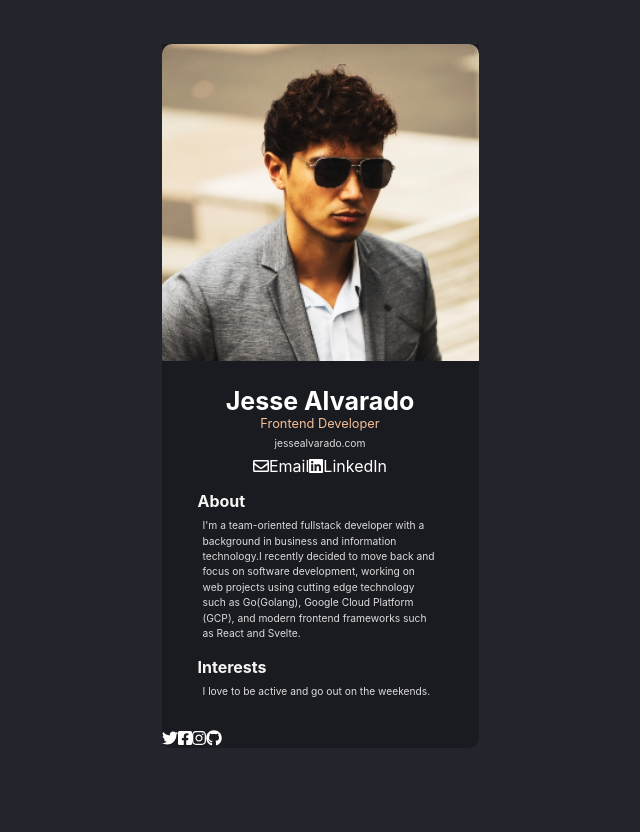
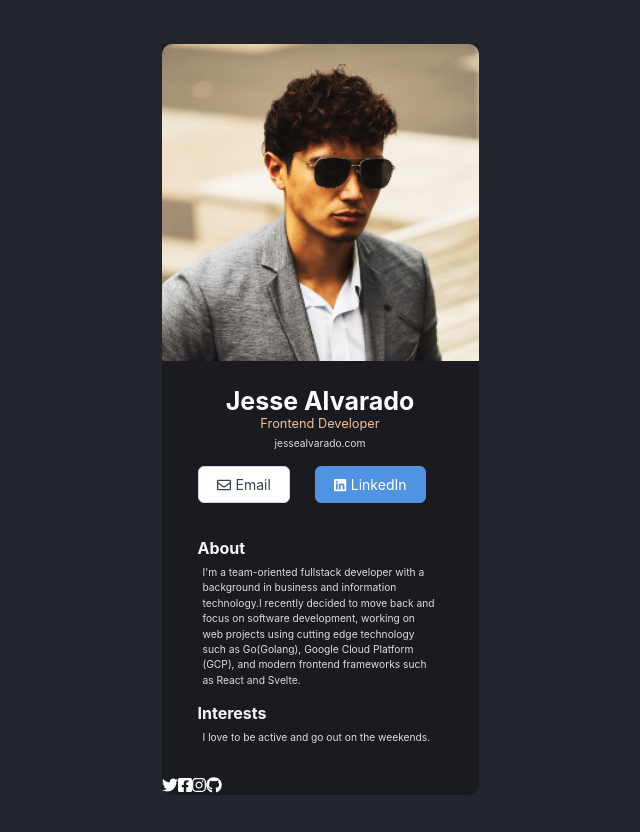
Before and after one commit to alvara/scrimba-business-card, a React (Create React App) app: page / in a window 1280 px wide. Shown: the top 832 px of the page, without its empty margins (320-960 px from the left). Before the commit the page ends 800 px from the top, so only its background shows below. Built offline with nearby package versions, Linux system fonts and the light colour scheme.

Commit message:
style buttons

```diff
--- a/src/App.scss
+++ b/src/App.scss
@@ -67,4 +67,36 @@ nav {
     text-align: center;
     color: #F3BF99;
   }
+
+  .btn-group {
+    display: flex;
+    justify-content: space-between;
+    margin-top: 15px;
+    margin-bottom: 33px;
+  }
+
+  .btn {
+    font-size: 14px;
+    border-radius: 6px;
+    padding: 9px 18px;
+    margin-right: 17px;
+
+    color: #374151;
+    background-color: #FFFFFF;
+
+    border: 1px solid #D1D5DB;
+    box-sizing: border-box;
+
+    box-shadow: 0px 1px 2px rgba(0, 0, 0, 0.05);
+
+    &.btn-primary {
+      color: #fff;
+      background-color: #5093E2;
+      border-color: #5093E2;
+    }
+
+    .icon {
+      margin-right: 5px;
+    }
+  }
 }
--- a/src/components/Nav.jsx
+++ b/src/components/Nav.jsx
@@ -10,8 +10,10 @@ export default function Nav() {
       <div className='subtitle'>Frontend Developer</div>
       <p>jessealvarado.com</p>
 
-      <a className='btn'><FontAwesomeIcon icon={faEnvelope} />Email</a>
-      <a className='btn btn-primary'><FontAwesomeIcon icon={faLinkedin} />LinkedIn</a>
+      <div className='btn-group'>
+      <a className='btn'><FontAwesomeIcon icon={faEnvelope} className='icon'/>Email</a>
+      <a className='btn btn-primary'><FontAwesomeIcon icon={faLinkedin} className='icon'/>LinkedIn</a>
+      </div>
     </nav>
   )
 }
```
